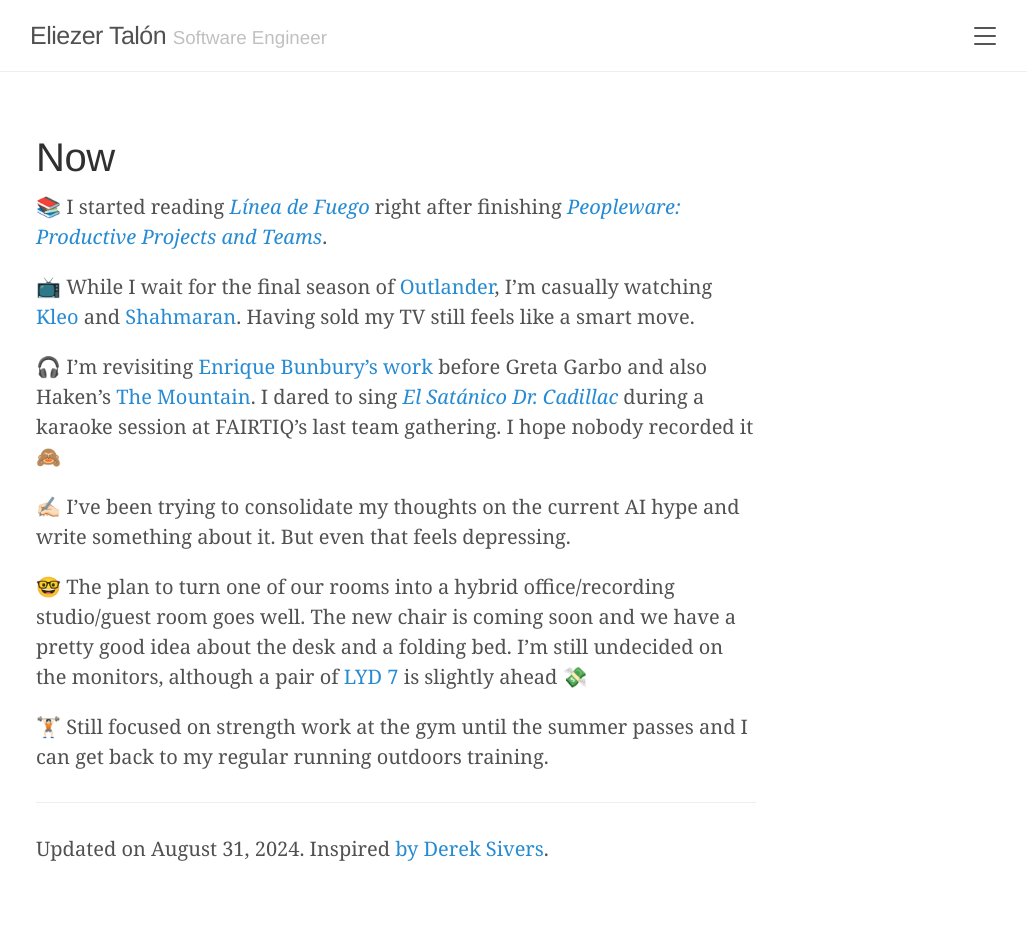
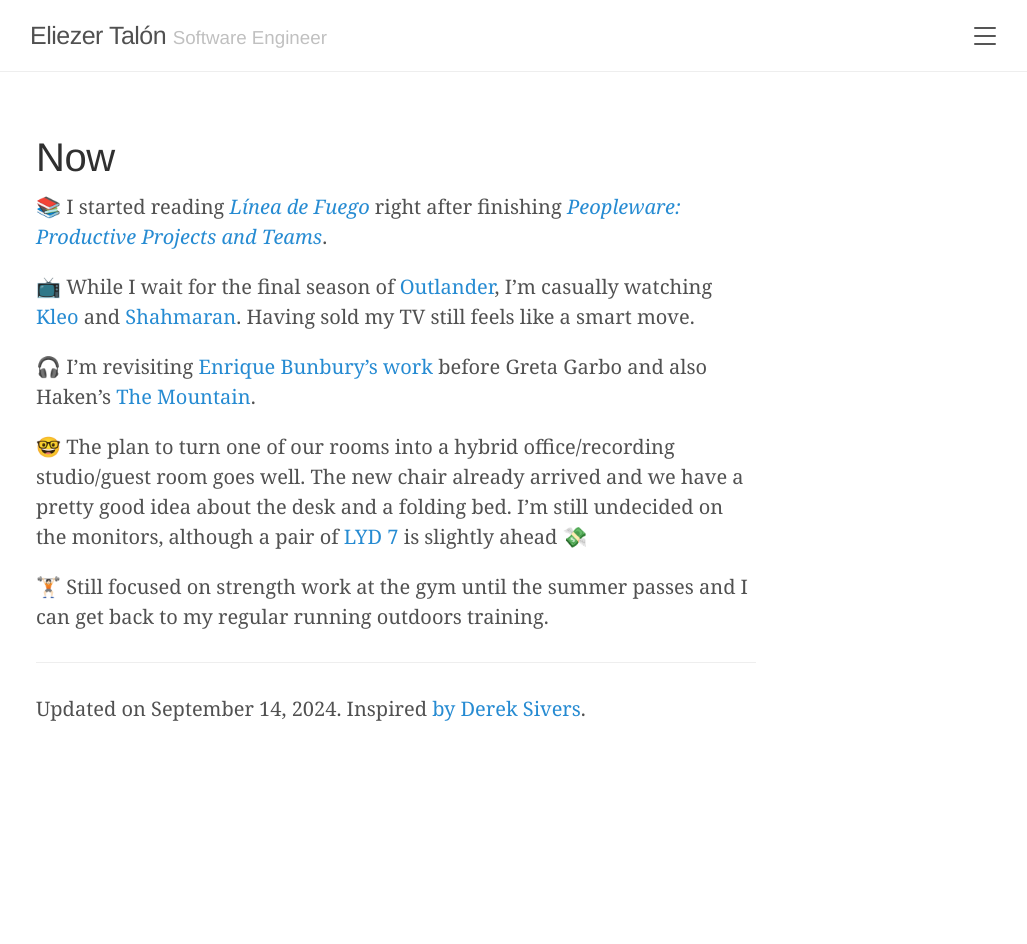
Before and after one commit to elitalon/elitalon.github.io, a Jekyll site: the page built from now.md, in a window 1280 px wide. Shown: the whole page, without its empty margins (244-1271 px from the left). Built offline with Jekyll 4.4.1, drawn with Linux system fonts in a browser that asks for light colours; after the commit the page ends 900 px from its top, so only the background shows below that.

Commit message:
Update 'Now' page

```diff
--- a/now.md
+++ b/now.md
@@ -1,7 +1,7 @@
 ---
 layout: page
 title: Now
-date: 2024-08-31
+date: 2024-09-14
 ---
 
 📚 I started reading [_Línea de Fuego_](https://www.perezreverte.com/libro/748/linea-de-fuego/) right after finishing [_Peopleware: Productive Projects and Teams_](https://www.pearson.ch/shop/weiterbildung/peopleware-productive-projects-and-teams-9780321934116).
@@ -10,12 +10,9 @@
 📺 While I wait for the final season of [Outlander](https://en.wikipedia.org/wiki/Outlander_(TV_series)), I'm casually watching [Kleo](https://en.wikipedia.org/wiki/Kleo) and [Shahmaran](https://en.wikipedia.org/wiki/Shahmaran_(TV_series)). Having sold my TV still feels like a smart move.
 
 
-🎧 I'm revisiting [Enrique Bunbury's work](https://en.wikipedia.org/wiki/Enrique_Bunbury#Studio_albums) before Greta Garbo and also Haken's [The Mountain](https://en.wikipedia.org/wiki/The_Mountain_(Haken_album)). I dared to sing [_El Satánico Dr. Cadillac_](https://open.spotify.com/intl-de/track/38BgSgrjtPKDkFxykexEFu?si=63e81da9a6774a6b) during a karaoke session at FAIRTIQ's last team gathering. I hope nobody recorded it 🙈
+🎧 I'm revisiting [Enrique Bunbury's work](https://en.wikipedia.org/wiki/Enrique_Bunbury#Studio_albums) before Greta Garbo and also Haken's [The Mountain](https://en.wikipedia.org/wiki/The_Mountain_(Haken_album)).
 
-
-✍🏻 I've been trying to consolidate my thoughts on the current AI hype and write something about it. But even that feels depressing.
-
-🤓 The plan to turn one of our rooms into a hybrid office/recording studio/guest room goes well. The new chair is coming soon and we have a pretty good idea about the desk and a folding bed. I'm still undecided on the monitors, although a pair of [LYD 7](https://dynaudio.com/professional-audio/lyd/lyd-7) is slightly ahead 💸
+🤓 The plan to turn one of our rooms into a hybrid office/recording studio/guest room goes well. The new chair already arrived and we have a pretty good idea about the desk and a folding bed. I'm still undecided on the monitors, although a pair of [LYD 7](https://dynaudio.com/professional-audio/lyd/lyd-7) is slightly ahead 💸
 
 🏋🏻 Still focused on strength work at the gym until the summer passes and I can get back to my regular running outdoors training.
 
```
